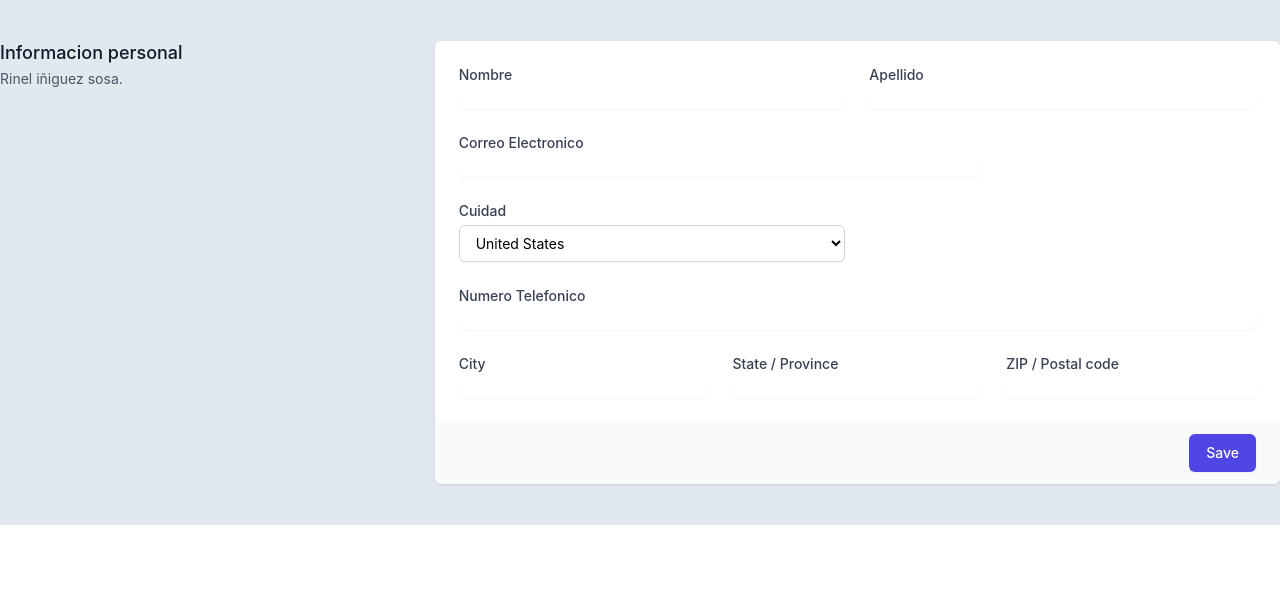
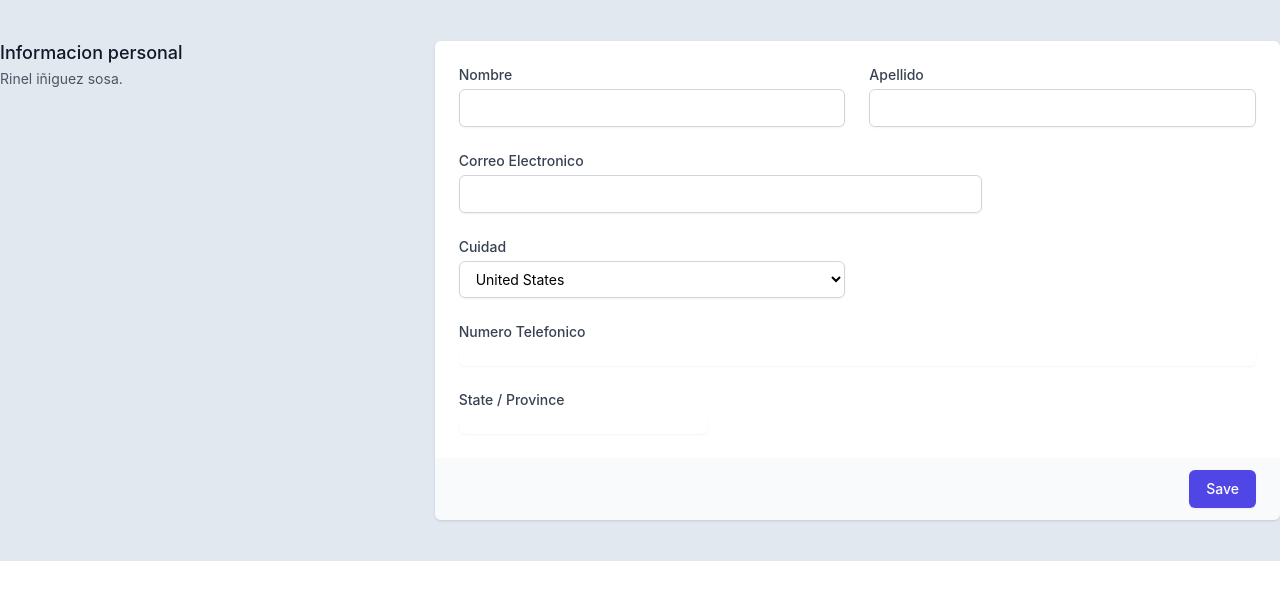
Before and after one commit to rineliniguezsosa/React-Formik, a React (Create React App) app: page / in a window 1280 px wide. Shown: the top 600 px of the page. Built offline with nearby package versions, Linux system fonts and the light colour scheme.

Commit message:
agregando propiedades al ClassName

```diff
--- a/src/App.js
+++ b/src/App.js
@@ -38,7 +38,7 @@
                         type="text"
                         name="nombre"
                         id="nombre"
-                        className="mt-1 focus:ring-indigo-500 focus:border-indigo-500 block w-full shadow-sm sm:text-sm border-gray-300 rounded-md"
+                        className="mt-1 block w-full py-2 px-3 border border-gray-300 bg-white rounded-md shadow-sm focus:outline-none focus:ring-indigo-500 focus:border-indigo-500 sm:text-sm"
                       />
                     </div>
 
@@ -51,7 +51,7 @@
                         name="last-name"
                         id="last-name"
                         autoComplete="family-name"
-                        className="mt-1 focus:ring-indigo-500 focus:border-indigo-500 block w-full shadow-sm sm:text-sm border-gray-300 rounded-md"
+                        className="mt-1 block w-full py-2 px-3 border border-gray-300 bg-white rounded-md shadow-sm focus:outline-none focus:ring-indigo-500 focus:border-indigo-500 sm:text-sm"
                       />
                     </div>
 
@@ -63,8 +63,7 @@
                         type="text"
                         name="email-address"
                         id="email-address"
-                        autoComplete="email"
-                        className="mt-1 focus:ring-indigo-500 focus:border-indigo-500 block w-full shadow-sm sm:text-sm border-gray-300 rounded-md"
+                        className="mt-1 block w-full py-2 px-3 border border-gray-300 bg-white rounded-md shadow-sm focus:outline-none focus:ring-indigo-500 focus:border-indigo-500 sm:text-sm"
                       />
                     </div>
 
@@ -97,18 +96,7 @@
                       />
                     </div>
 
-                    <div className="col-span-6 sm:col-span-6 lg:col-span-2">
-                      <label htmlFor="city" className="block text-sm font-medium text-gray-700">
-                        City
-                      </label>
-                      <input
-                        type="text"
-                        name="city"
-                        id="city"
-                        autoComplete="address-level2"
-                        className="mt-1 focus:ring-indigo-500 focus:border-indigo-500 block w-full shadow-sm sm:text-sm border-gray-300 rounded-md"
-                      />
-                    </div>
+
 
                     <div className="col-span-6 sm:col-span-3 lg:col-span-2">
                       <label htmlFor="region" className="block text-sm font-medium text-gray-700">
@@ -119,19 +107,6 @@
                         name="region"
                         id="region"
                         autoComplete="address-level1"
-                        className="mt-1 focus:ring-indigo-500 focus:border-indigo-500 block w-full shadow-sm sm:text-sm border-gray-300 rounded-md"
-                      />
-                    </div>
-
-                    <div className="col-span-6 sm:col-span-3 lg:col-span-2">
-                      <label htmlFor="postal-code" className="block text-sm font-medium text-gray-700">
-                        ZIP / Postal code
-                      </label>
-                      <input
-                        type="text"
-                        name="postal-code"
-                        id="postal-code"
-                        autoComplete="postal-code"
                         className="mt-1 focus:ring-indigo-500 focus:border-indigo-500 block w-full shadow-sm sm:text-sm border-gray-300 rounded-md"
                       />
                     </div>
```
